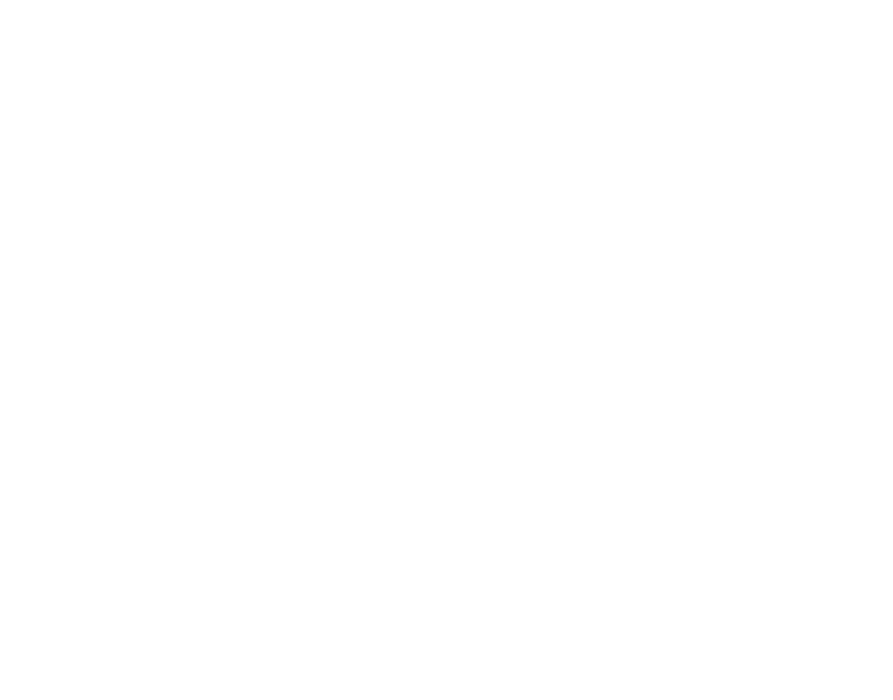
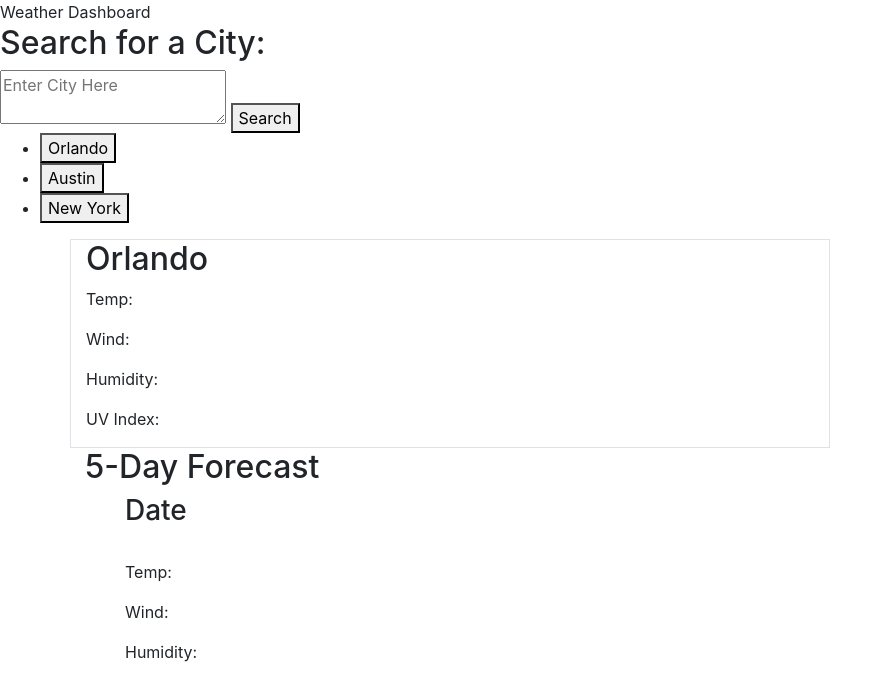
Before and after one commit to beimy/weather-dash, a plain HTML site: page index.html in a window 1280 px wide. Shown: the whole page, without its empty margins (0-893 px from the left). Drawn offline with nearby package versions, Linux system fonts and the light colour scheme; no server answers.

Commit message:
added weather api functionality. working on basic styling

```diff
--- a/index.html
+++ b/index.html
@@ -12,9 +12,65 @@
     <title>Weather Dashboard</title>
 </head>
 <body>
+    <header>Weather Dashboard</header>
+
+    <!-- <div id="large-container" class="container"> -->
+    <!-- <div id="large-row" class="row"> -->
+
+    <!--Search Section-->
+    <div id="search-sct" class="search-sct">
+        <h2>Search for a City:</h2>
+        <textarea placeholder="Enter City Here"></textarea>
+        <button type="button" id="search-btn">Search</button>
+        <ul id="previous-searches">
+            <li>
+                <button type="button" id="old-city1">Orlando</button>
+            </li>
+            <li>
+                <button type="button" id="old-city2">Austin</button>
+            </li>
+            <li>
+                <button type="button" id="old-city3">New York</button>
+            </li>
+        </ul>
+    </div>
+
+    <!--Current and Forecast Divs-->
+
+    <div id="current-forecast" class="container">
+
+        <!--Current Weather Display-->
+        <div class="row">
+        <div id="current-weather" class="col-sm-8 border align-self-end">
+            <h2 id="current-weather-city">Orlando</h2>
+            <p id="current-temp">Temp: </p>
+            <p id="current-wind">Wind: </p>
+            <p id="current-humidity">Humidity: </p>
+            <p id="current-uv">UV Index: </p>
+        </div>
+        </div>
+
+        <!--Forecast Section-->
+        <div class="row">
+        <div id="forecast-section" class="col-sm-8 align-self-end">
+            <h2>5-Day Forecast</h2>
+            <ul id="forecast-list">
+                <article id="forecast-card1">
+                    <h3>Date</h3>
+                 <img>
+                    <p>Temp:</p>
+                    <p>Wind:</p>
+                    <p>Humidity:</p>
+                </article>
+            </ul>
+        </div>
+        </div>
+    </div>
+
 
     <script src="https://code.jquery.com/jquery-3.4.1.min.js"></script>
     <script src="https://cdnjs.cloudflare.com/ajax/libs/moment.js/2.24.0/moment.min.js"></script>
+    <script src="js/config.js"></script>
     <script src="js/javascript.js"></script>
 </body>
 </html>
--- /dev/null
+++ b/js/config.js
@@ -0,0 +1 @@
+const API_KEY_WEATHER = "874a0328c73f8da2367282c6a2291dc6";
--- a/js/javascript.js
+++ b/js/javascript.js
@@ -1 +1,25 @@
-console.log('hi there')
+let param_lat = 33.44;
+let param_lon = -94.04;
+const WEATHER_API = `https://api.openweathermap.org/data/2.5/onecall?lat=${param_lat}&lon=${param_lon}&appid=${API_KEY_WEATHER}`;
+
+// function to call the weather api return response
+function fetchWeather(lat, lon) {
+
+    fetch(build_APICall(lat, lon))
+        .then(function(data) {
+            return data.json();
+        })
+            .then(function(response) {
+                console.log(response);
+                return response;
+            })
+}
+
+// function to build the api call into a string
+function build_APICall(lat, lon) {
+    let api_call = `https://api.openweathermap.org/data/2.5/onecall?lat=${lat}&lon=${lon}&appid=${API_KEY_WEATHER}`;
+
+    return api_call;
+}
+
+fetchWeather(param_lat, param_lon);
--- a/styles/style.css
+++ b/styles/style.css
@@ -0,0 +1,3 @@
+.search-stc {
+    position: fixed;
+}
```
